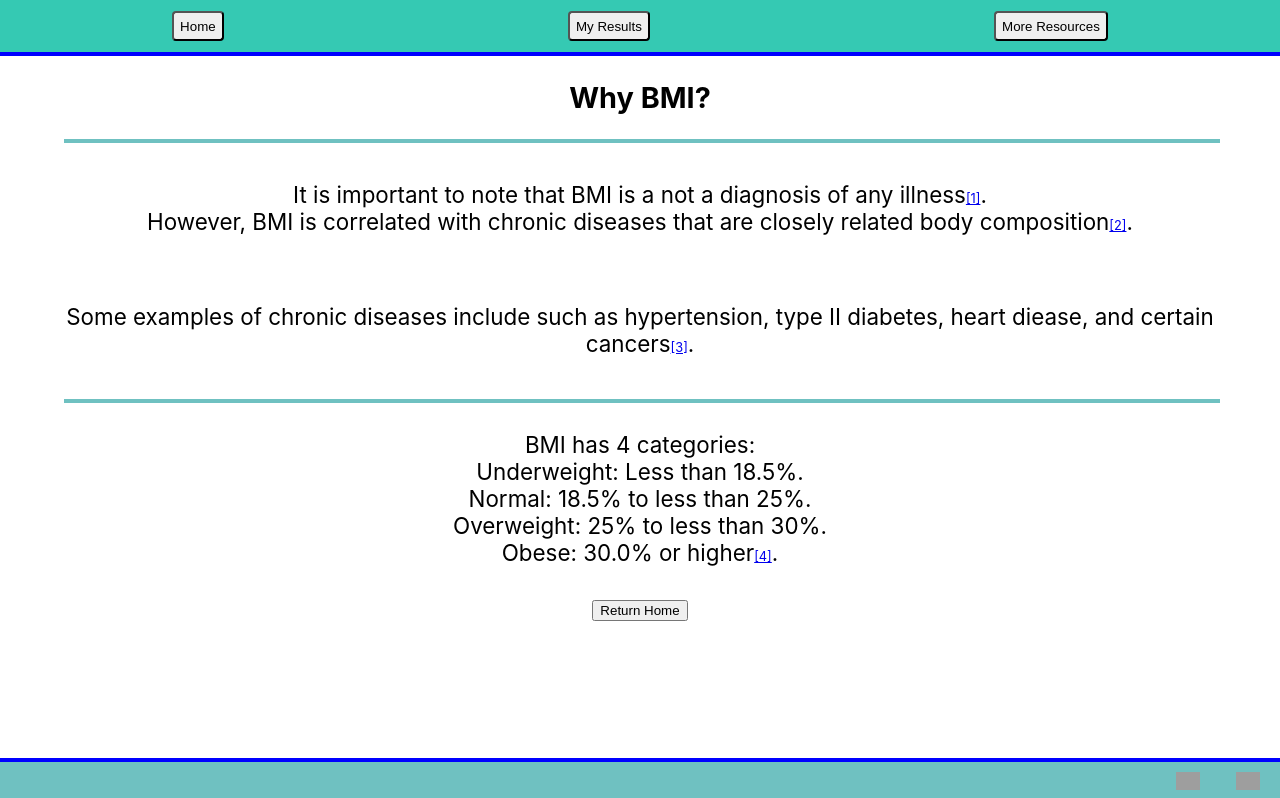
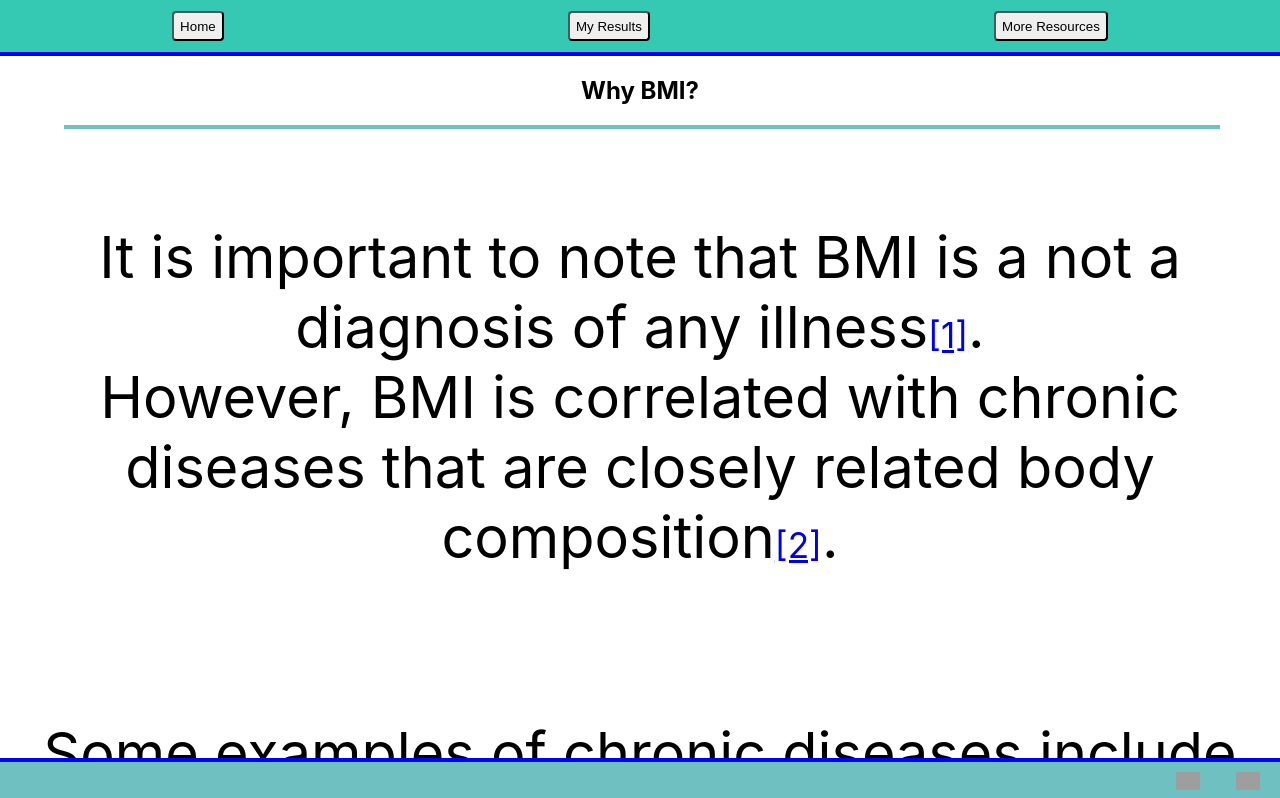
Before and after one commit to hammyhammer/bmi-calculator, a React (Create React App) app in the folder client/: page /why-bmi in a window 1280 px wide. Shown: the top 798 px of the page. Built offline with nearby package versions, Linux system fonts and the light colour scheme; no server answers; grey boxes are pictures that could not be loaded.

Commit message:
bmi resource page and imp results styled  refactored

```diff
--- a/client/src/App.css
+++ b/client/src/App.css
@@ -354,7 +354,7 @@ footer a {
 }
 
 .reference {
-  font-size: 2.75vw;
+  /* font-size: 2.75vw; */
 }
 
 /* .foot-inch {
--- a/client/src/ResultsImperial/ResultsImperial.jsx
+++ b/client/src/ResultsImperial/ResultsImperial.jsx
@@ -1,6 +1,7 @@
 import { useState, useEffect } from 'react';
 import { useParams, Link } from 'react-router-dom';
 import api from "../services/apiConfig";
+import resultsimperialcss from './ResultsImperial.module.css'
 
 export default function ResultsImperial() {
   const [sum, setSum] = useState({});
@@ -20,7 +21,7 @@ export default function ResultsImperial() {
   return (
     <div>
       <div>
-        <h2 className="header">Your BMI Results</h2>
+        <h2 className={resultsimperialcss.header}>Your BMI Results</h2>
         <div className="horizontal"></div>
         <br />
         <h3>Your BMI is calculated to {Number.parseFloat(sum.fields?.calculationImperial).toFixed(2)}%.
@@ -31,20 +32,20 @@ export default function ResultsImperial() {
       </div>
       <div>
         <div className="horizontal"></div>
-        <div className="body">
+        <div className={resultsimperialcss.body}>
           <p>BMI is used as a screening tool. BMI is not intended to diagnose any illnesses
-            <a className="reference" href="https://www.cdc.gov/healthyweight/assessing/bmi/index.html">[1]</a>.</p>
+            <a className={resultsimperialcss.references} href="https://www.cdc.gov/healthyweight/assessing/bmi/index.html">[1]</a>.</p>
           <p>{sum.fields?.riskCategory}
-            {sum.fields?.categoryImperial === 'Underweight' ? <a className="reference" href="https://www.healthline.com/health/underweight-health-risks#malnutrition">[2].</a> :
-              sum.fields?.categoryImperial === "Normal" ? <a className="reference" href="https://www.aicr.org/resources/blog/a-normal-bmi-doesnt-mean-youre-healthy/">[2].</a> :
-                sum.fields?.categoryImperial === "Overweight" ? <a className="reference" href="https://www.betterhealth.vic.gov.au/health/healthyliving/body-mass-index-bmi#risks-of-being-overweight-high-bmi-and-physically-inactive">[2].</a> :
-                  <a className="reference" href="https://www.cdc.gov/healthyweight/assessing/bmi/adult_bmi/index.html#Consequences">[2].</a>}</p>
+            {sum.fields?.categoryImperial === 'Underweight' ? <a className={resultsimperialcss.references} href="https://www.healthline.com/health/underweight-health-risks#malnutrition">[2].</a> :
+              sum.fields?.categoryImperial === "Normal" ? <a className={resultsimperialcss.references} href="https://www.aicr.org/resources/blog/a-normal-bmi-doesnt-mean-youre-healthy/">[2].</a> :
+                sum.fields?.categoryImperial === "Overweight" ? <a className={resultsimperialcss.references} href="https://www.betterhealth.vic.gov.au/health/healthyliving/body-mass-index-bmi#risks-of-being-overweight-high-bmi-and-physically-inactive">[2].</a> :
+                  <a className={resultsimperialcss.references} href="https://www.cdc.gov/healthyweight/assessing/bmi/adult_bmi/index.html#Consequences">[2].</a>}</p>
           <p>To gain more information or pursue action. Reach out to your healthcare provider for additional information.</p>
 
 
           <Link
             to="/why-bmi">
-            <button className="info-button">Click here to learn more about BMI</button>
+            <button className={resultsimperialcss.info_button}>Click here to learn more about BMI</button>
           </Link>
         </div>
       </div>
--- /dev/null
+++ b/client/src/ResultsImperial/ResultsImperial.module.css
@@ -0,0 +1,17 @@
+.header {
+
+}
+
+.body {
+  font-size: 5vw;
+  margin: 10px;
+  padding: 20px 0px;
+}
+
+.references {
+  font-size: 2.75vw;
+}
+
+.info_button {
+  font-size: 4vw;
+}
--- a/client/src/WhyBmi/WhyBmi.jsx
+++ b/client/src/WhyBmi/WhyBmi.jsx
@@ -1,33 +1,34 @@
 import { Link } from 'react-router-dom';
+import whybmicss from './WhyBmi.module.css';
 
 export default function WhyBmi() {
   return (
-    <div classname="why">
-      <h2 className="header">Why BMI?</h2>
+    <div classname={whybmicss.why}>
+      <h2 className={whybmicss.header}>Why BMI?</h2>
       <div className="horizontal"></div>
       <br />
-      <div className="why-top">
-        <p>It is important to note that BMI is a not a diagnosis of any illness<a className="reference" href="https://www.cdc.gov/healthyweight/assessing/bmi/adult_bmi/index.html#Used">[1]</a>.
+      <div className={whybmicss.body}>
+        <p>It is important to note that BMI is a not a diagnosis of any illness<a className={whybmicss.reference} href="https://www.cdc.gov/healthyweight/assessing/bmi/adult_bmi/index.html#Used">[1]</a>.
           <br />
-          However, BMI is correlated with chronic diseases that are closely related body composition<a className="reference" href="https://www.cdc.gov/healthyweight/assessing/bmi/adult_bmi/index.html">[2]</a>.
+          However, BMI is correlated with chronic diseases that are closely related body composition<a className={whybmicss.reference} href="https://www.cdc.gov/healthyweight/assessing/bmi/adult_bmi/index.html">[2]</a>.
         </p>
       </div>
-      <div className="why-middle">
-        <p>Some examples of chronic diseases include such as hypertension, type II diabetes, heart diease, and certain cancers<a className="reference" href="https://www.cdc.gov/healthyweight/assessing/bmi/adult_bmi/index.html#Consequences">[3]</a>.</p>
+      <div className={whybmicss.body}>
+        <p>Some examples of chronic diseases include such as hypertension, type II diabetes, heart diease, and certain cancers<a className={whybmicss.reference} href="https://www.cdc.gov/healthyweight/assessing/bmi/adult_bmi/index.html#Consequences">[3]</a>.</p>
       </div>
       <div className="horizontal"></div>
 
-      <div className="why-bottom">
+      <div className={whybmicss.body}>
         <p>BMI has 4 categories: <br />
           Underweight: Less than 18.5%. <br />
           Normal: 18.5% to less than 25%. <br />
           Overweight: 25% to less than 30%. <br />
-          Obese: 30.0% or higher<a className="reference" href="https://www.cdc.gov/healthyweight/assessing/bmi/adult_bmi/index.html#InterpretedAdults">[4]</a>.</p>
+          Obese: 30.0% or higher<a className={whybmicss.reference} href="https://www.cdc.gov/healthyweight/assessing/bmi/adult_bmi/index.html#InterpretedAdults">[4]</a>.</p>
 
       </div>
       <Link
         to="/">
-        <button className="info-button">Return Home</button>
+        <button className={whybmicss.info_button}>Return Home</button>
       </Link>
 
 
--- /dev/null
+++ b/client/src/WhyBmi/WhyBmi.module.css
@@ -0,0 +1,13 @@
+.body {
+  font-size: 4.5vw;
+  margin: 10px;
+  padding: 10px 0px;
+}
+
+.reference {
+  font-size: 2.75vw;
+}
+
+.info_button {
+  font-size: 4vw;
+}
```
